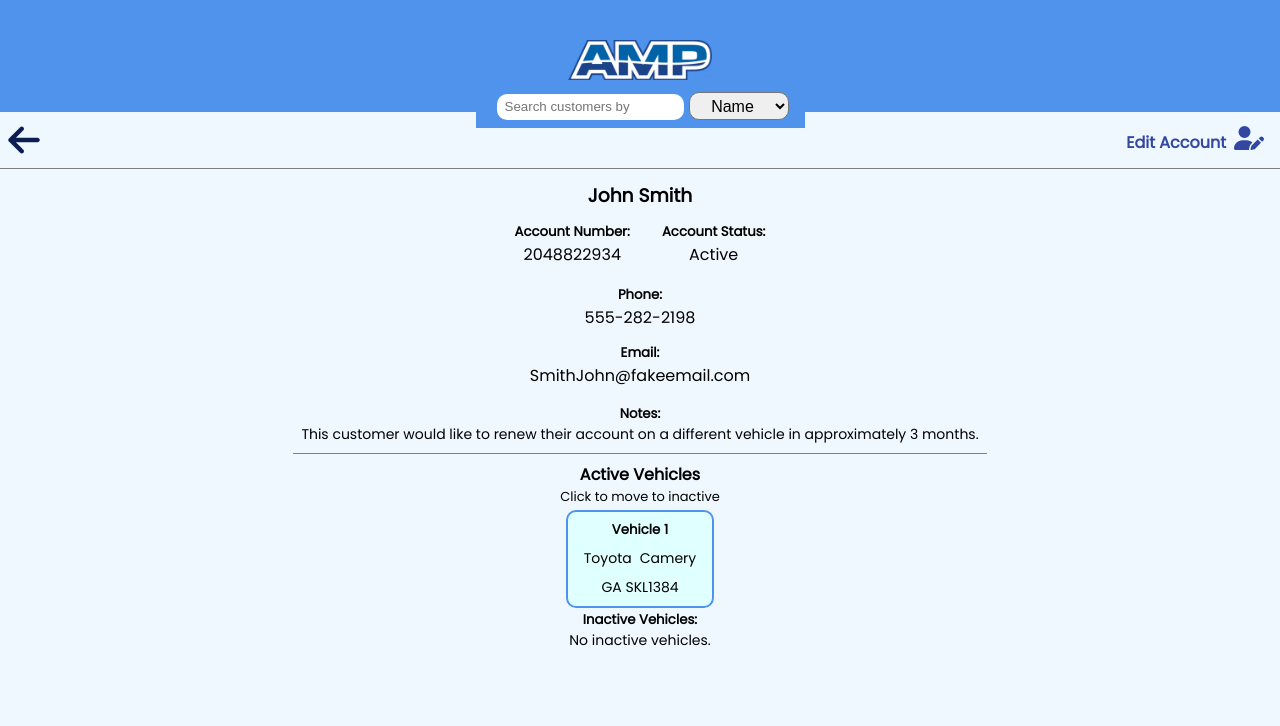
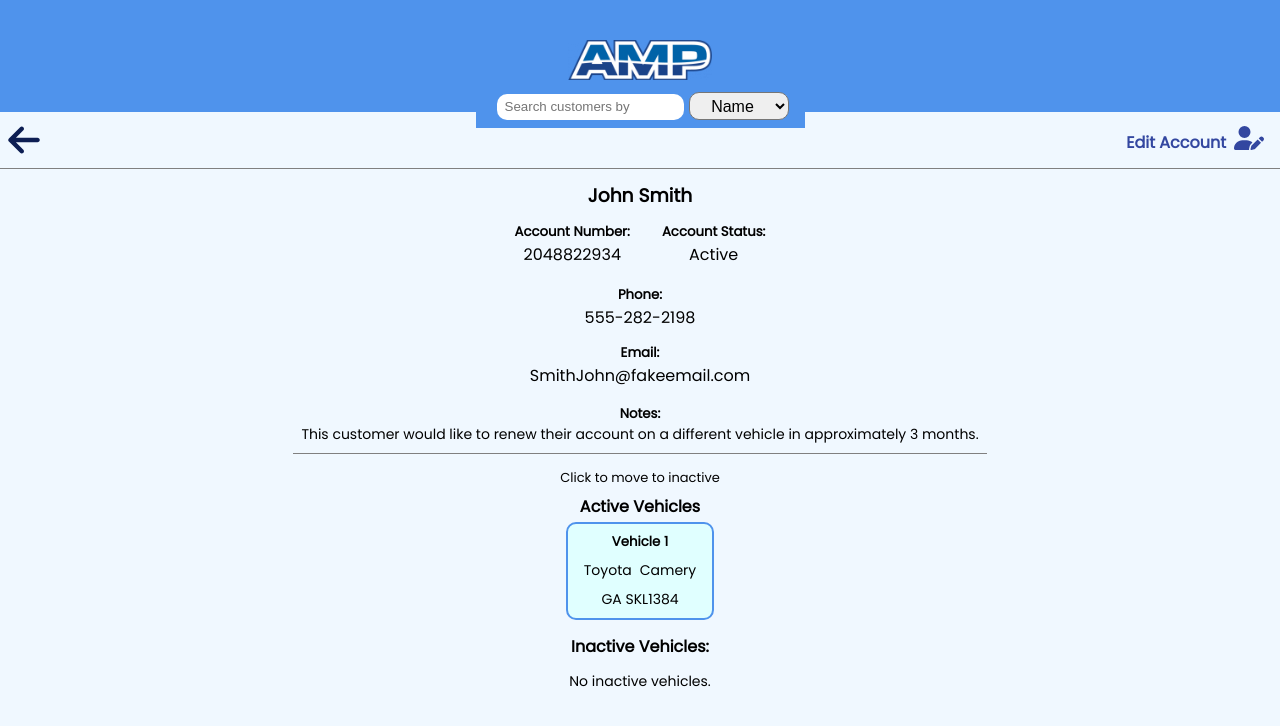
Before and after one commit to ezaboroskie/CSR-Portal, a React (Create React App) app: page / in a window 1280 px wide. Both pictures are taken after a click on the element 640 px from the left and 193 px from the top of the page. Shown: the top 726 px of the page. Built offline with nearby package versions, Linux system fonts and the light colour scheme; a web font is replaced by a local one.

Commit message:
adjusts margins and spacing for details views

```diff
--- a/src/components/customerDetails.js
+++ b/src/components/customerDetails.js
@@ -1,8 +1,8 @@
 import React, { useEffect, useState } from "react";
 import "../styles/DetailsStyles.css";
 import { FontAwesomeIcon } from "@fortawesome/react-fontawesome";
-import {faCirclePlus} from "@fortawesome/free-solid-svg-icons";
-import {faTrashCan} from "@fortawesome/free-solid-svg-icons";
+import { faCirclePlus } from "@fortawesome/free-solid-svg-icons";
+import { faTrashCan } from "@fortawesome/free-solid-svg-icons";
 
 const CustomerDetails = ({
   customerId,
@@ -152,10 +152,12 @@ const CustomerDetails = ({
           {isEditing ? (
             <>
               <div className="customer-edit-first-name-container">
-                <div>
+                <div className="customer-edit-first-name-spacer">
                   <h5>First Name</h5>
                 </div>
+                <div>
                 <input
+                 className="customer-edit-input-field"
                   type="text"
                   name="firstName"
                   value={editedCustomer.firstName}
@@ -165,7 +167,8 @@ const CustomerDetails = ({
                       firstName: e.target.value,
                     }))
                   }
-                />
+                  />
+                </div>
               </div>
             </>
           ) : null}
@@ -173,10 +176,11 @@ const CustomerDetails = ({
           {isEditing ? (
             <>
               <div className="customer-edit-last-name-container">
-                <div>
+                <div className="customer-edit-first-name-spacer">
                   <h5>Last Name</h5>
                 </div>
                 <input
+                  className="customer-edit-input-field"
                   type="text"
                   name="lastName"
                   value={editedCustomer.lastName}
@@ -198,6 +202,7 @@ const CustomerDetails = ({
                   <h5>Phone</h5>
                 </div>
                 <input
+                 className="customer-edit-input-field"
                   type="text"
                   name="phoneNumber"
                   value={editedCustomer.phoneNumber}
@@ -226,6 +231,7 @@ const CustomerDetails = ({
                   <h5>Email</h5>
                 </div>
                 <input
+                 className="customer-edit-input-field"
                   type="text"
                   name="email"
                   value={editedCustomer.email}
@@ -269,19 +275,23 @@ const CustomerDetails = ({
         </div>
 
         <div className="customer-details-vehicles-container">
-
-
-          {!isEditing &&(
-          <>
-          <h4>Active Vehicles</h4>
-            <span className="active-vehicle-click-explaination-text">Click to move to inactive</span>
-          </>
+          {!isEditing && (
+            <>
+              <span className="active-vehicle-click-explaination-text">
+                Click to move to inactive
+              </span>
+              <h4>Active Vehicles</h4>
+            </>
           )}
 
-          {isEditing &&(
+          {isEditing && (
             <div className="customer-edit-active-add-container">
-            <h4>Active Vehicles</h4>
-            <FontAwesomeIcon className="customer-edit-active-add-plus-icon" icon={faCirclePlus} onClick={addNewActiveVehicle}/>
+              <h4>Active Vehicles</h4>
+              <FontAwesomeIcon
+                className="customer-edit-active-add-plus-icon"
+                icon={faCirclePlus}
+                onClick={addNewActiveVehicle}
+              />
             </div>
           )}
           <div className="customer-details-vehicles-align">
@@ -353,8 +363,7 @@ const CustomerDetails = ({
             )}
           </div>
 
-
-          <h5>Inactive Vehicles:</h5>
+          <h4 className="customer-details-inactive-spacer">Inactive Vehicles:</h4>
           <div className="customer-details-vehicles-align">
             {isEditing ? (
               editedCustomer.inactiveVehicles &&
@@ -398,9 +407,11 @@ const CustomerDetails = ({
                         }
                       />
                     </div>
-                    <button onClick={() => deleteInactiveVehicle(index)}>
-                      Delete
-                    </button>
+                    <FontAwesomeIcon
+                      icon={faTrashCan}
+                      className="inactive-delete-btn"
+                      onClick={() => deleteInactiveVehicle(index)}
+                    />
                   </div>
                 ))
               ) : (
@@ -419,8 +430,11 @@ const CustomerDetails = ({
                     <div>{vehicle.activeModel}</div>
                   </div>
                   <span>{vehicle.activeYear}</span>
-                  <FontAwesomeIcon icon={faTrashCan}  className="inactive-delete-btn"
-                  onClick={() =>deleteInactiveVehicle(index)}/>
+                  <FontAwesomeIcon
+                    icon={faTrashCan}
+                    className="inactive-delete-btn"
+                    onClick={() => deleteInactiveVehicle(index)}
+                  />
                 </div>
               ))
             ) : (
--- a/src/components/customerList.js
+++ b/src/components/customerList.js
@@ -112,16 +112,20 @@ const CustomerList = ({ searchTerm, searchCategory }) => {
                   {customer.firstName} {customer.lastName}
                 </h3>
               </div>
-              <div>
+              <div className="customer-list-information-container">
                 <div>
-                 <span>Acc Number: {customer.accountNumber}</span>
+                  <span>Acc Number: {customer.accountNumber}</span>
                 </div>
                 <div>
-                 <span>Acc Status: {customer.accountStatus}</span>
+                  <span>Acc Status: {customer.accountStatus}</span>
+                </div>
+                <div>
+                  <span>Phone #: {customer.phoneNumber}</span>
+                </div>
+                <div>
+                  <span>Email: {customer.email}</span>
                 </div>
               </div>
-              <span>Phone #: {customer.phoneNumber}</span>
-              <span>Email: {customer.email}</span>
             </div>
           ))}
         </div>
--- a/src/styles/DetailsStyles.css
+++ b/src/styles/DetailsStyles.css
@@ -140,11 +140,21 @@
     font-size: 14px;
 }
 
+.customer-details-inactive-spacer{
+    padding: 1.5vh
+}
+
 .customer-edit-first-name-container{
     /* border: 1px solid red; */
     display: flex;
     justify-content: space-between;
+    align-items: center;
     padding: 1vh
+}
+
+.customer-edit-input-field{
+    width: 45vw;
+    margin-left: 7vw;
 }
 
 .customer-edit-last-name-container{
@@ -184,6 +194,7 @@
 
 .active-vehicle-click-explaination-text{
     font-size: 13px ;
+    padding: .75vh
 }
 
 .popup-container {
@@ -217,6 +228,11 @@
 margin-right: 10px;
 }
 
+.inactive-delete-btn{
+    padding-top: .75vh;
+    padding: .5vh;
+}
+
 h4{
     margin: 0
 }
--- a/src/styles/ListStyles.css
+++ b/src/styles/ListStyles.css
@@ -32,6 +32,9 @@
 .customer-list-name-container{
     padding: .5vh
 }
+.customer-list-information-container{
+    padding: .5vh
+}
 
 .user-edit-icon-save{
     color: rgb(8, 104, 8);
```
Lines whose indentation alone changed are shown as unchanged.
